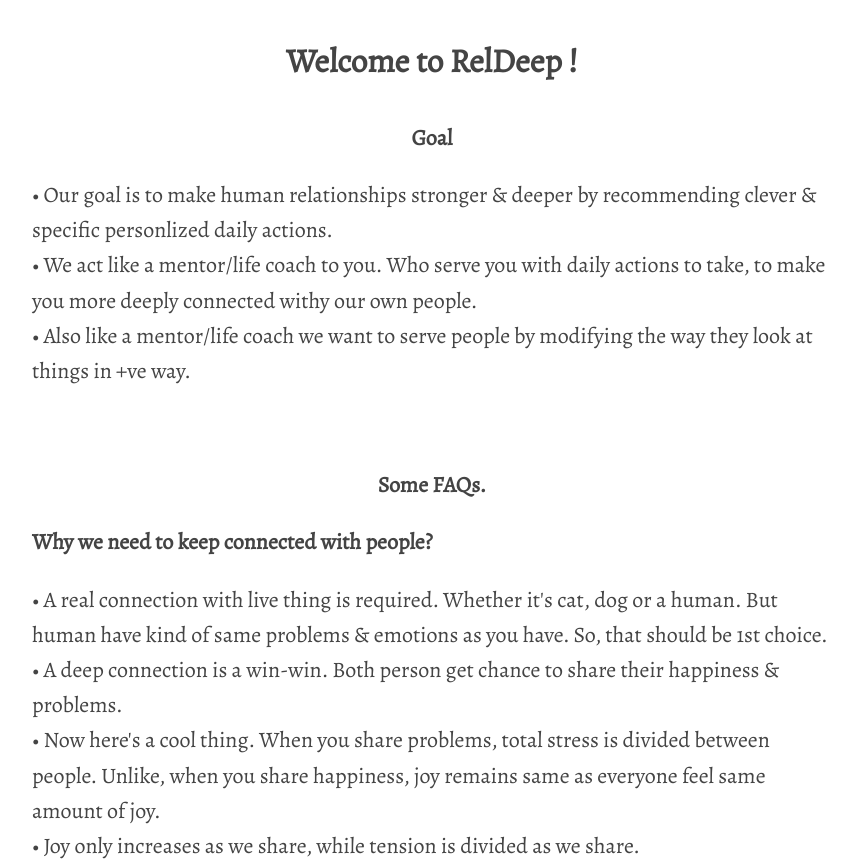
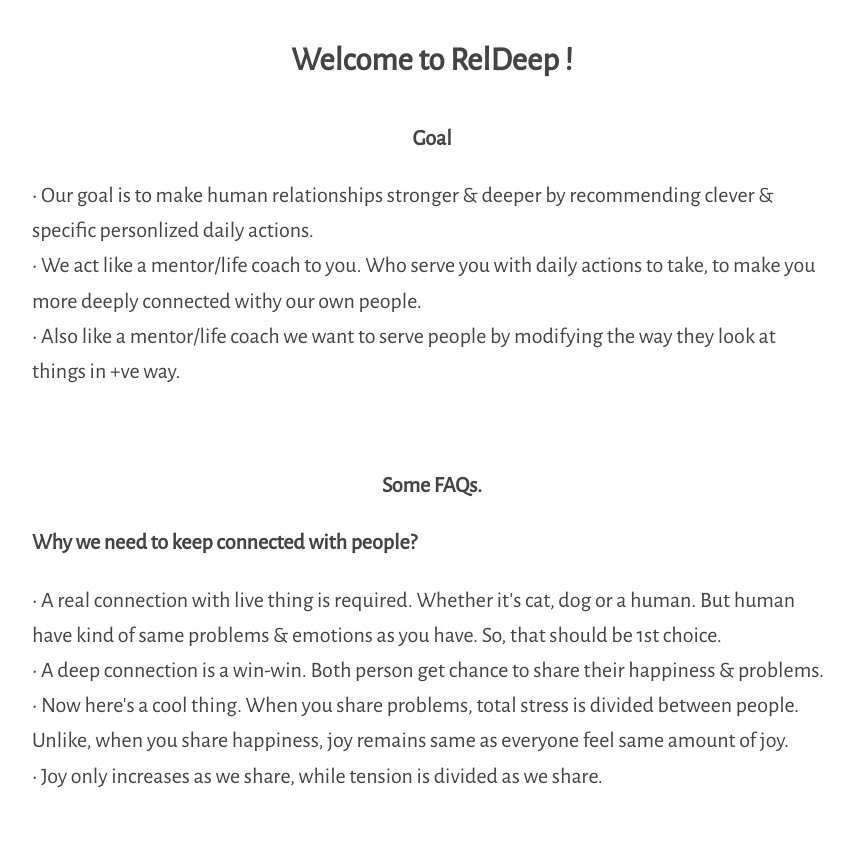
Before and after one commit to reldeep/reldeep.github.io, a plain HTML site: page index.html in a window 1280 px wide. Shown: the top 867 px of the page, without its empty margins (208-1064 px from the left). Drawn offline with nearby package versions, Linux system fonts and the light colour scheme.

Commit message:
Update index.html

```diff
--- a/index.html
+++ b/index.html
@@ -8,7 +8,7 @@
 	  gtag('js', new Date());
 	  gtag('config', 'UA-126710334-1');
 	</script>
-	<link href='https://fonts.googleapis.com/css?family=Alegreya' rel='stylesheet'>
+	<link href='https://fonts.googleapis.com/css?family=Alegreya Sans' rel='stylesheet'>
 	<script>
 	  (function(i,s,o,g,r,a,m){i['GoogleAnalyticsObject']=r;i[r]=i[r]||function(){
 	  (i[r].q=i[r].q||[]).push(arguments)},i[r].l=1*new Date();a=s.createElement(o),
@@ -32,7 +32,7 @@
   	<!--link rel="icon" href="https://teddyletsplay.000webhostapp.com/images/flogo1.png"-->
 	<style type="text/css">
 		body {
-		  font-family: "Alegreya", "Times New Roman", "Georgia", Times, Arial, serif;
+		  font-family: "Alegreya Sans", "Times New Roman", "Georgia", Times, Arial, serif;
 		  margin:35px auto;
 		  max-width:800px;
 		  line-height:1.6;
```
